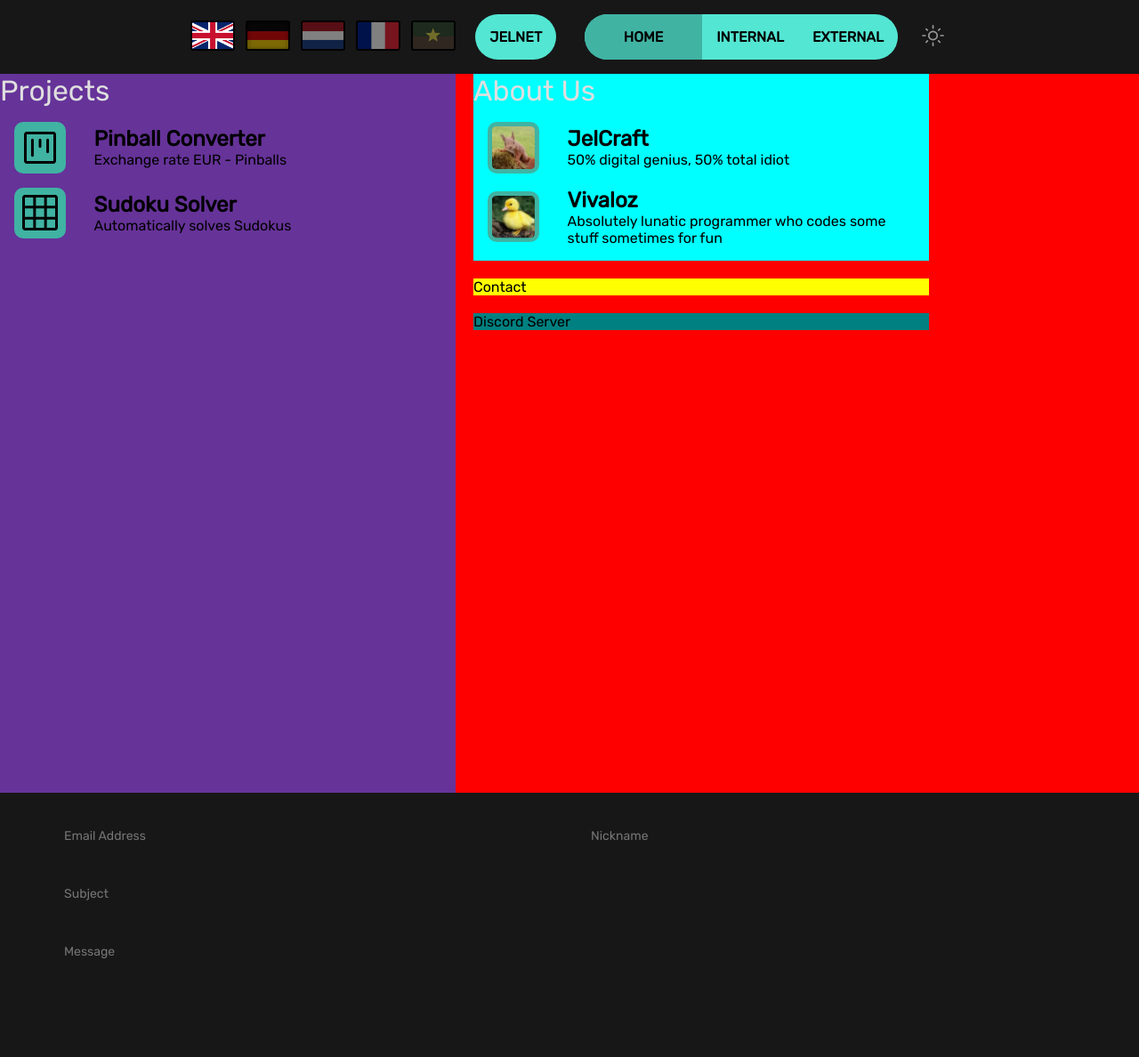
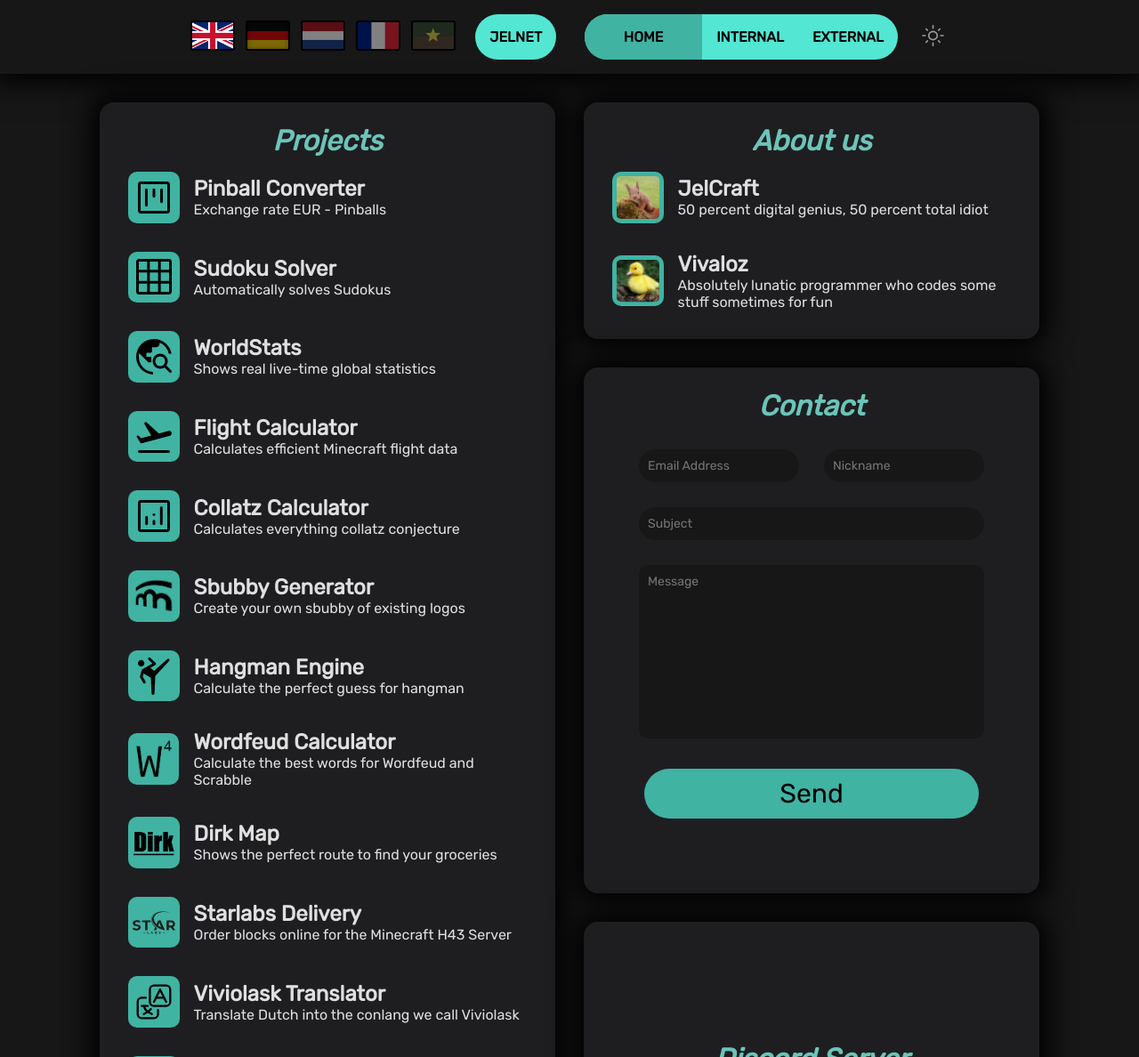
Before and after one commit to JelNet-webapplications/JelCraft-Homepage, a PHP site: page / in a window 1280 px wide. Shown: the top 1188 px of the page at 89% size. Run offline with PHP 8.4, Linux system fonts and the light colour scheme; grey boxes are pictures that could not be loaded.

Commit message:
Working layout using grid instead of nested flex

```diff
--- a/Site/index.html
+++ b/Site/index.html
@@ -125,7 +125,7 @@
 
         <div class="grid-container">
             <div class="grid-item" id="projects">
-                <p1 id="Бcurtains-projects-title"></p1>
+                <h1 id="Бcurtains-projects-title"></h1>
                 <a class='link' href="http://jelcraft.zapto.org/PinballConverter/">
                     <div class="paragraph" id="pinball-converter">
                         <img src="./imgs/project-icons/Pinball-Converter.svg">
@@ -144,9 +144,130 @@
                         </div>
                     </div>
                 </a>
+                <a class="link" href="http://jelcraft.zapto.org/WorldStats/">
+                    <div class="paragraph" id="worldstats">
+                        <img src="./imgs/project-icons/WorldStats.svg">
+                        <div>
+                            <h2 id="Бcurtains-projects-worldstats-title"></h2>
+                            <p3 id="Бcurtains-projects-worldstats-description"></p3>
+                        </div>
+                    </div>
+                </a>
+                <a class='link' href="http://jelcraft.zapto.org/FlightCalculator/">
+                    <div class="paragraph" id="flightcalculator">
+                        <img height="57.4px" src="./imgs/project-icons/FlightCalculator.svg">
+                        <div>
+                            <h2 id="Бcurtains-projects-flightcalculator-title"></h2>
+                            <p3 id="Бcurtains-projects-flightcalculator-description"></p3>
+                        </div>
+                    </div>
+                </a>
+                <a class="link" href="http://jelcraft.zapto.org/Collatz/collatz-conjecture-calculator.html">
+                    <div class="paragraph" id="collatzcalculator">
+                        <img height="57.4px" src="./imgs/project-icons/Collatz-Calculator.svg">
+                        <div>
+                            <h2 id="Бcurtains-projects-collatzcalculator-title"></h2>
+                            <p3 id="Бcurtains-projects-collatzcalculator-description"></p3>
+                        </div>
+                    </div>
+                </a>
+                <a class="link" href="http://jelcraft.zapto.org/SbubbyGenerator/">
+                    <div class="paragraph" id="logomaker">
+                        <img height="57.4px" src="./imgs/project-icons/sbubby.png">
+                        <div>
+                            <h2 id="Бcurtains-projects-sbubbygenerator-title"></h2>
+                            <p3 id="Бcurtains-projects-sbubbygenerator-description"></p3>
+                        </div>
+                    </div>
+                </a>
+                <a class="link link-wip">
+                    <div class="paragraph" id="hangmanengine">
+                        <img height="57.4px" src="./imgs/project-icons/hangman.svg">
+                        <div>
+                            <h2 id="Бcurtains-projects-hangmanengine-title"></h2>
+                            <p3 id="Бcurtains-projects-hangmanengine-description"></p3>
+                        </div>
+                    </div>
+                </a>
+                <a class="link link-wip">
+                    <div class="paragraph" id="wordfeudcalculator">
+                        <img height="57.4px" src="./imgs/project-icons/wordfeud.png">
+                        <div>
+                            <h2 id="Бcurtains-projects-wordfeudcalculator-title"></h2>
+                            <p3 id="Бcurtains-projects-wordfeudcalculator-description"></p3>
+                        </div>
+                    </div>
+                </a>
+                <a class="link link-wip">
+                    <div class="paragraph" id="dirkmap">
+                        <img height="57.4px" src="./imgs/project-icons/dirk.png">
+                        <div>
+                            <h2 id="Бcurtains-projects-dirkmap-title"></h2>
+                            <p3 id="Бcurtains-projects-dirkmap-description"></p3>
+                        </div>
+                    </div>
+                </a>
+                <a class="link" href="http://jelcraft.zapto.org/StarlabsDelivery/home/home.html">
+                    <div class="paragraph" id="starlabsdelivery">
+                        <img height="57.4px" src="./imgs/project-icons/starlabs.svg">
+                        <div>
+                            <h2 id="Бcurtains-projects-starlabsdelivery-title"></h2>
+                            <p3 id="Бcurtains-projects-starlabsdelivery-description"></p3>
+                        </div>
+                    </div>
+                </a>
+                <a class="link link-wip">
+                    <div class="paragraph" id="viviolasktranslator">
+                        <img height="57.4px" src="./imgs/project-icons/viviolasktranslator.svg">
+                        <div>
+                            <h2 id="Бcurtains-projects-viviolasktranslator-title"></h2>
+                            <p3 id="Бcurtains-projects-viviolasktranslator-description"></p3>
+                        </div>
+                    </div>
+                </a>
+                <a class="link" href="http://jelcraft.zapto.org/tafelvoetbal-scorebord/">
+                    <div class="paragraph" id="foosballscoreboard">
+                        <img height="57.4px" src="https://cdn-icons-png.flaticon.com/512/2153/2153241.png"> <!-- not a local file, just fine for now i guess -->
+                        <div>
+                            <h2 id="Бcurtains-projects-foosballscoreboard-title"></h2>
+                            <p3 id="Бcurtains-projects-foosballscoreboard-description"></p3>
+                        </div>
+                    </div>
+                </a>
+                <a class="link" href="">
+                    <div class="paragraph" id="tobedetermined">
+                        <img height="57.4px" src="./imgs/project-icons/emptysquare.png">
+                        <div>
+                            <h2 id="Бcurtains-projects-void-title1"></h2>
+                            <p3 id="Бcurtains-projects-void-description1"></p3>
+                        </div>
+                    </div>
+                </a>
+                <a class="link" href="">
+                    <div class="paragraph" id="tobedetermined">
+                        <img height="57.4px" src="./imgs/project-icons/emptysquare.png">
+                        <div>
+                            <h2 id="Бcurtains-projects-void-title2"></h2>
+                            <p3 id="Бcurtains-projects-void-description2"></p3>
+                        </div>
+                    </div>
+                </a>
+                <a class="link" href="">
+                    <div class="paragraph" id="tobedetermined">
+                        <img height="57.4px" src="./imgs/project-icons/emptysquare.png">
+                        <div>
+                            <h2 id="Бcurtains-projects-void-title3"></h2>
+                            <p3 id="Бcurtains-projects-void-description3"></p3>
+                        </div>
+                    </div>
+                </a>
+
+
+
+
             </div>
             <div class="grid-item" id="about-us">
-                <p1 id="Бcurtains-aboutus-title">About Us</p1>
+                <h1 id="Бcurtains-aboutus-title">About Us</h1>
                 <a class="link" href="https://www.youtube.com/channel/UCPMxvfpYkJoDlFjdV1HELJg">
                     <div class="paragraph" >
                         <img height='75px' width='75px' src="./imgs/profile-pictures/pf-jelcraft.png">
@@ -166,29 +287,8 @@
                     </div>
                 </a>
             </div>
-            <div class="grid-item" id="contact">Contact</div>
-            <div class="grid-item" id="discord-server">Discord Server</div>
-        </div>
-
-
-
-
-
-
-
-
-
-
-
-
-
-        <div id="curtain2">
-            <div class="container" id="about-us">
-
-
-            </div>
-            <div class="container" id="extra-content" onmouseenter="canTypeD = true" onmouseleave="canTypeD = false">
-                <p1 id="Бcurtains-contact-title"></p1>
+            <div class="grid-item" id="contact">
+                <h1>Contact</h1>
                 <div id="form-container">
                     <form action="https://formsubmit.co/jelcraft@outlook.com" method="POST">
                         <div id="top-row">
@@ -203,17 +303,15 @@
                             <button id='Бcurtains-contact-send' class='contactbutton' type="submit">Send</button>
                         </div>
                     </form>
-                  </div>
+                </div>
             </div>
-            <div class="container" id="discord-server">
-                <p1 id="Бcurtains-discordserver-title"></p1>
+            <div class="grid-item" id="discord-server">
+                <h1 id="Бcurtains-discordserver-title">Discord Server</h1>
                 <iframe id='discordWidget' src="https://discord.com/widget?id=586500162415755275&theme=light" allowtransparency="true" frameborder="0" sandbox="allow-popups allow-popups-to-escape-sandbox allow-same-origin allow-scripts"></iframe>
             </div>
         </div>
-    </div>
 
 
-        <!--
         <div class="footer">
             <div class="footer_container" id="footer_credit">
                 <h2>Special thanks</h2>
@@ -224,6 +322,7 @@
                 <h2>Legal Info</h2>
             </div>
         </div>
-        -->
+
+
     </body>
 </html>
--- a/Site/styles/main.css
+++ b/Site/styles/main.css
@@ -15,7 +15,7 @@
 p1,
 p2,
 p3 {
-    color: var(--text-color)
+    color: var(--text-color);
 }
 
 .header a {
@@ -31,65 +31,90 @@
     font-size: 2em;
 }
 
+p2 {
+    font-size: 1.5em;
+}
+
 .link {
     text-decoration: none;
     color: black;
 }
 
-p2 {
-    font-size: 1.5em;
+/* NEW ------------------------ */
+
+h1 {
+    text-align: center;
+    width:100%;
+    margin: 0;
+    margin-top: .75em;
+    color: #6cc4b8;
+    font-weight: bold;
+    font-style: italic;
 }
 
-/* NEW ------------------------ */
+.grid-item {
+    display:flex;
+    flex-direction: column;
+    border-radius: 1em;
+    background-color: var(--foreground-color);
+    box-shadow: 0px 0px 30px 10px var(--shadow-color);
+    padding-bottom:1em;
+}
 
 .grid-container {
     display: grid;
-    background-color: red;
-    gap: 20px;
+    justify-content: center;
+    gap: 2em;
     grid-template-columns: 40% 40%;
+    margin: 2em 0;
 }
 
 #projects {
-    background-color: rebeccapurple;
     height:auto;
     grid-column: 1;
     grid-row: 1/30;
 }
 
-#about-us {
-    background-color: aqua;
-}
-
-#contact {
-    background-color: yellow;
-}
-
-#discord-server {
-    background-color: teal;
-}
-
 .paragraph h2, .paragraph p3 {
-    /*line-height: 0;*/
     margin: 0;
-    color:var(--header-text-color);
+    color:var(--text-color);
 }
 
 .paragraph {
-    margin: 1em;
+    margin: 1em 2em;
+    padding: 0em 0em;
     display: flex;
     align-items: center;
+    border-radius: 1em;
+    position:relative;
+    left:0px;
 }
 
 .paragraph:hover {
-    margin-left: 1.5em;
-    margin-right: .5em;
+    /*margin-left: 2.5em;
+    margin-right: 1.5em;*/
+    left:10px;
+    background-color: var(--background-color);
 }
 
 .paragraph img {
     background-color: var(--secondary-color);
     padding: 0.3em;
-    margin-right: 2em;
+    margin-right: 1em;
     border-radius: 10px;
     height: 3em;
     width: 3em;
 }
+
+#discord-server {
+    display: flex;
+    justify-content: center;
+    align-items: center;
+    grid-row: 3 / 30;
+}
+
+iframe {
+    width:80%;
+    margin: 1em;
+    height: 500px;
+}
```
